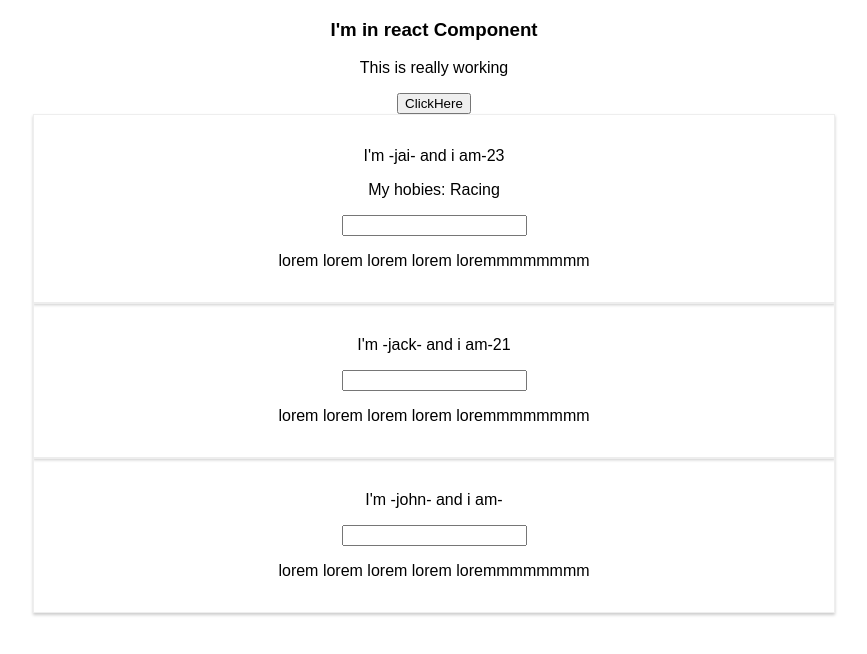
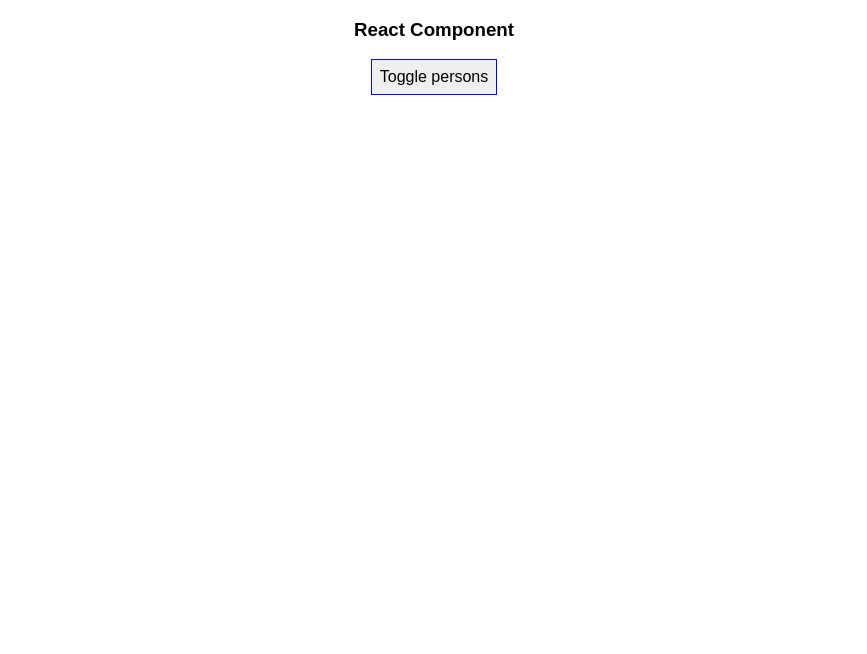
Before and after one commit to krkchaitanya/modern-react-APP, a React (Create React App) app: page / in a window 1280 px wide. Shown: the top 654 px of the page, without its empty margins (206-1073 px from the left). Built offline with nearby package versions, Linux system fonts and the light colour scheme.

Commit message:
conditionalContentoutput

```diff
--- a/src/App.js
+++ b/src/App.js
@@ -8,11 +8,11 @@ state={
   {name:"jai",age:23},
   {name:"jack",age:21},
   {name:"john",age:"25"}
-  ]
+  ],
+  personsShow:false
 }
 
 switchNameHandler=(newName)=>{
-  console.log("clicked");
   this.setState({
     persons:[
       {name:"mitchelMArtin",age:23},
@@ -32,15 +32,40 @@ nameChangeHandler=(event)=>{
  })
 }
 
+togglePersonsHandler=()=>{
+//  this.setState({
+//    personsShow:true
+//  })
+const doesShow=this.state.personsShow;
+this.setState({personsShow: !doesShow});
+};
+
   render() {
+
+    const style={
+      backgroungColor:'white',
+      font:"inherit",
+      border:"1px solid blue",
+      padding:'8px',
+      cursor:'pointer'
+    };
+let Persons=null;
+    if(this.state.personsShow){
+      Persons=(
+      <div><br/><br/>
+      <Person name={this.state.persons[0].name} age={this.state.persons[0].age}></Person>
+       <Person name={this.state.persons[1].name} age={this.state.persons[1].age} changed={this.nameChangeHandler} ></Person>
+       </div>
+      )
+    }
+
     return (
       <div className="App">
-        <h3>I'm in react Component</h3>
-        <p>This is really working</p>
-        <button onClick={this.switchNameHandler.bind(this,"max!")}>ClickHere</button>
-        <Person name={this.state.persons[0].name} age={this.state.persons[0].age}>My hobies: Racing </Person>
-        <Person name={this.state.persons[1].name} age={this.state.persons[1].age}    changed={this.nameChangeHandler}></Person>
-        <Person name={this.state.persons[2].name} ></Person>
+        <h3>React Component</h3>
+        <button style={style} onClick={this.togglePersonsHandler.bind(this)}>Toggle persons</button>
+
+        {/* <button onClick={this.switchNameHandler.bind(this,"max!")}>SwitchName</button> */}
+       {Persons}
       </div>
     );
   }
--- a/src/Person/Person.js
+++ b/src/Person/Person.js
@@ -7,7 +7,6 @@ const person= (props)=>{
                          <p>I'm -{props.name}- and i am-{props.age}</p>
                          <p>{props.children}</p>
                          <input type="text" onChange={props.changed}/>
-                         <p>lorem lorem lorem lorem loremmmmmmmm</p>
                 </div>
 
         )
```
